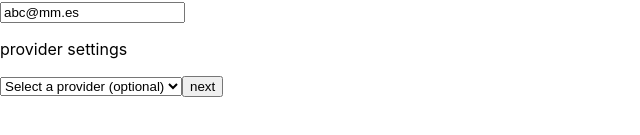
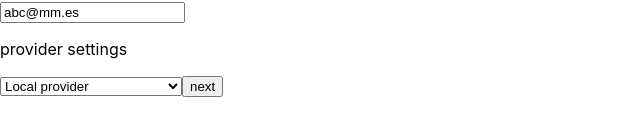
Before and after one commit to David256/quizzed-frontend, a React (Create React App) app: page /preface in a window 1280 px wide. Shown: the part 191-326 px from the top of the page, without its empty margins (0-640 px from the left). Built offline with nearby package versions, Linux system fonts and the light colour scheme.

Commit message:
Add selected question provider if set

```diff
--- a/src/session/SessionProvider.jsx
+++ b/src/session/SessionProvider.jsx
@@ -22,7 +22,7 @@ function SessionProvider({ children }) {
       text: 'opentdb.com provider',
     },
   ]);
-  const [selectedProvider, setSelectedProvider] = useState(null);
+  const [selectedProvider, setSelectedProvider] = useState('local');
   const [answers, setAnswers] = useState([]);
   const [quiz, setQuiz] = useState(null);
 
@@ -31,7 +31,13 @@ function SessionProvider({ children }) {
     log.debug(`quiz name = ${quizName}`);
     params.append('name', quizName);
 
-    axios.post('http://localhost:8080/quizzes', params, {
+    let url = 'http://localhost:8080/quizzes';
+    if (selectedProvider) {
+      url = `${url}?provider=${selectedProvider}`;
+    }
+    log.info(url);
+
+    axios.post(url, params, {
       'Content-Type': 'application/x-www-form-urlencoded',
     }).then((response) => {
       log.info(response.data);
```
